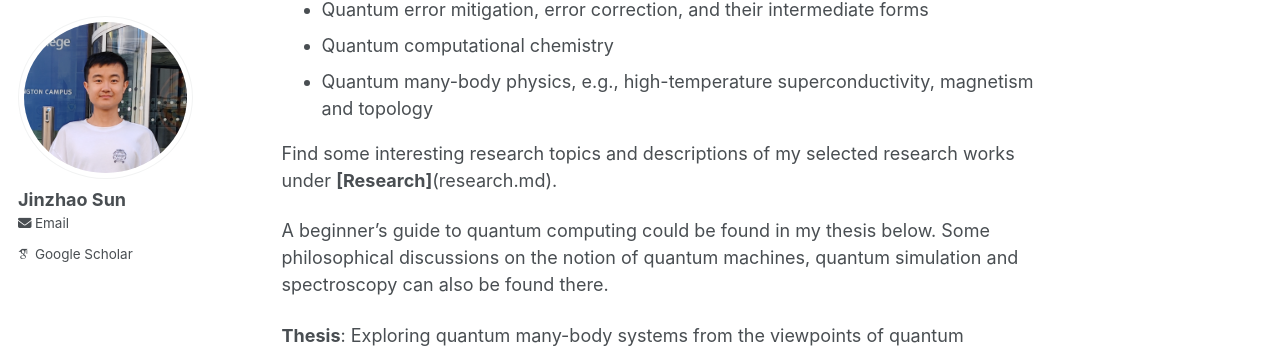
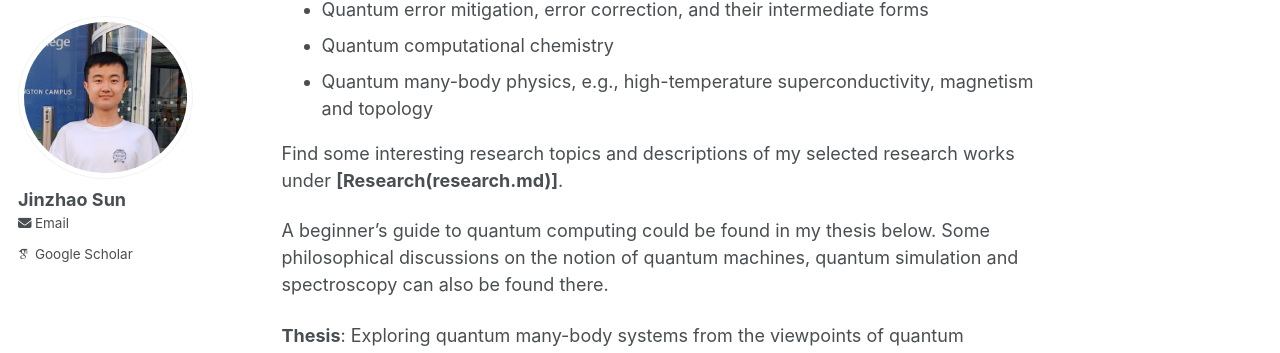
Before and after one commit to jinzhao-sun/jinzhao-sun.github.io, a Jekyll site: the page built from _pages/about.md, in a window 1280 px wide and 900 px high, scrolled down 586 px. Shown: the part 90-443 px from the top of the window. Built offline with Jekyll 4.4.1, drawn with Linux system fonts in a browser that asks for light colours; some web fonts are replaced.

```diff
--- a/_pages/about.md
+++ b/_pages/about.md
@@ -19,7 +19,7 @@ I have a broad interest in quantum computing, quantum information, and quantum m
 * Quantum computational chemistry
 * Quantum many-body physics, e.g., high-temperature superconductivity, magnetism and topology
 
-Find some interesting research topics and descriptions of my selected research works under **[Research]**(research.md).
+Find some interesting research topics and descriptions of my selected research works under **[Research(research.md)]**.
 
 A beginner's guide to quantum computing could be found in my thesis below. Some philosophical discussions on the notion of quantum machines, quantum simulation and spectroscopy can also be found there.
 
```
